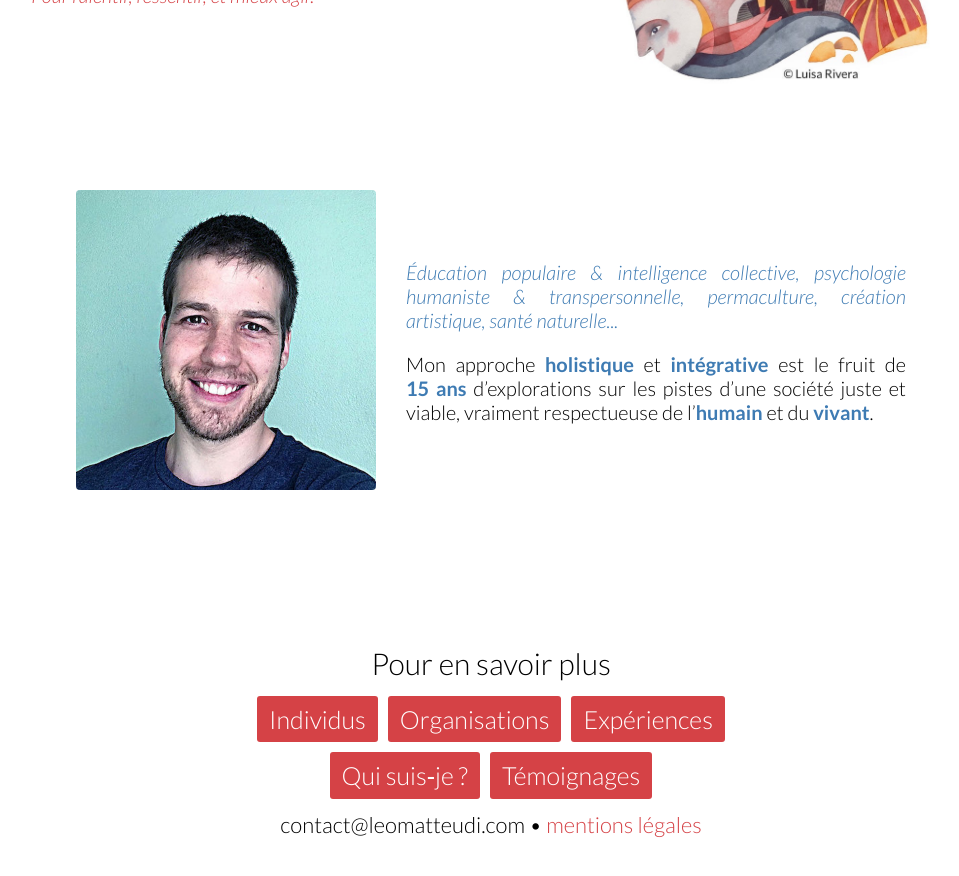
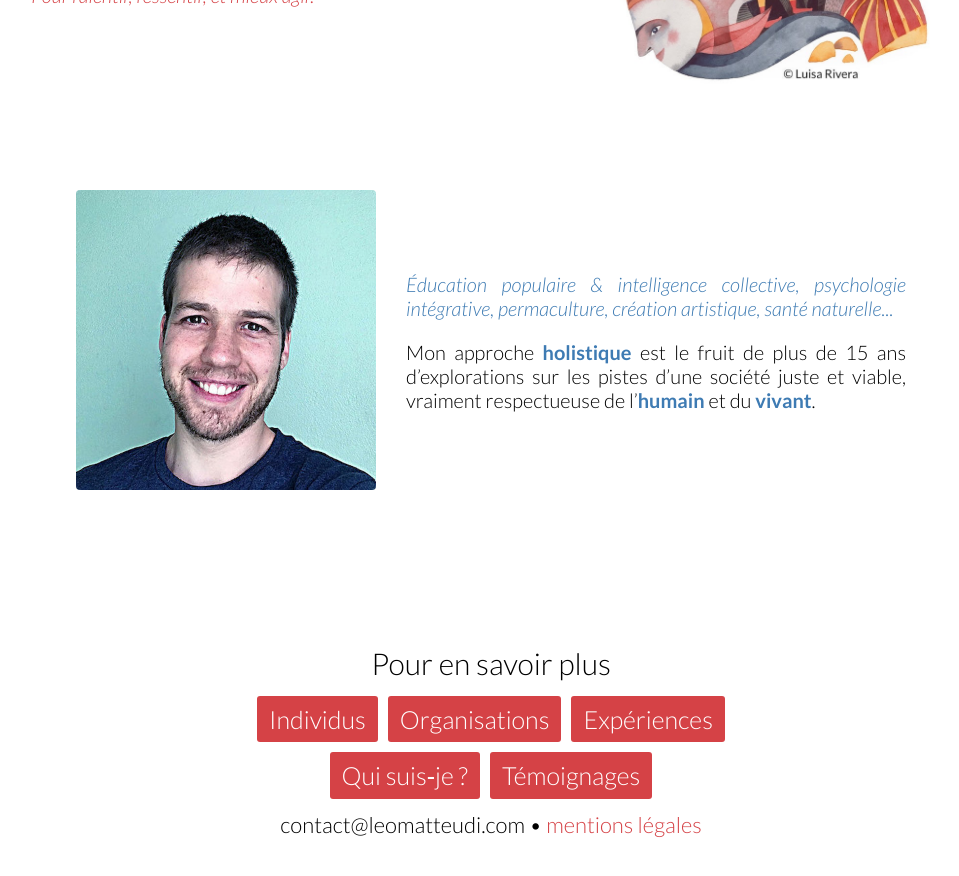
Before and after one commit to leomatteudi/leomatteudi, a Jekyll site: the page built from pages/0-index.html, in a window 1280 px wide and 900 px high, scrolled down 1349 px. Shown: the top 876 px of the window, without its empty margins (149-1108 px from the left). Built offline with Jekyll 4.4.1, drawn with Linux system fonts in a browser that asks for light colours.

Commit message:
Update 0-index.html

```diff
--- a/pages/0-index.html
+++ b/pages/0-index.html
@@ -55,10 +55,10 @@
 	<div id="index3" class="index-block blue">
 		<div class="index-block-txt">
 			<p>
-				<em>Éducation populaire & intelligence collective, psychologie humaniste & transpersonnelle, permaculture, création artistique, santé naturelle...</em>
+				<em>Éducation populaire & intelligence collective, psychologie intégrative, permaculture, création artistique, santé naturelle...</em>
 			</p>
 			<p>
-				Mon approche <strong>holistique</strong> et <strong>intégrative</strong> est le fruit de <strong>15&nbsp;ans</strong> d’explorations sur les pistes d’une société juste et viable, vraiment respectueuse de l’<strong>humain</strong> et&nbsp;du&nbsp;<strong>vivant</strong>.
+				Mon approche <strong>holistique</strong> est le fruit de plus de 15&nbsp;ans d’explorations sur les pistes d’une société juste et viable, vraiment respectueuse de l’<strong>humain</strong> et&nbsp;du&nbsp;<strong>vivant</strong>.
 			</p>
 		</div>
 		<div>
```
